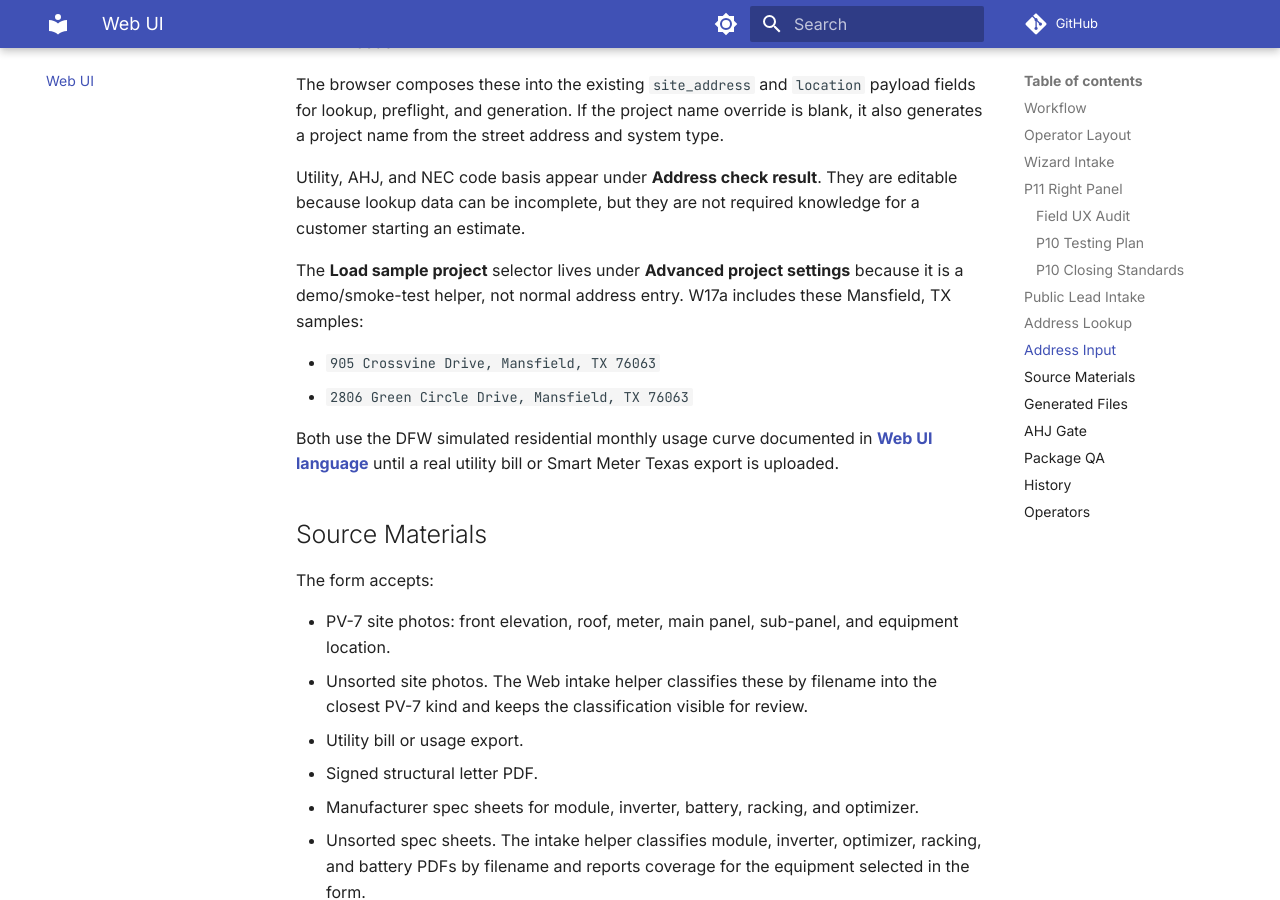
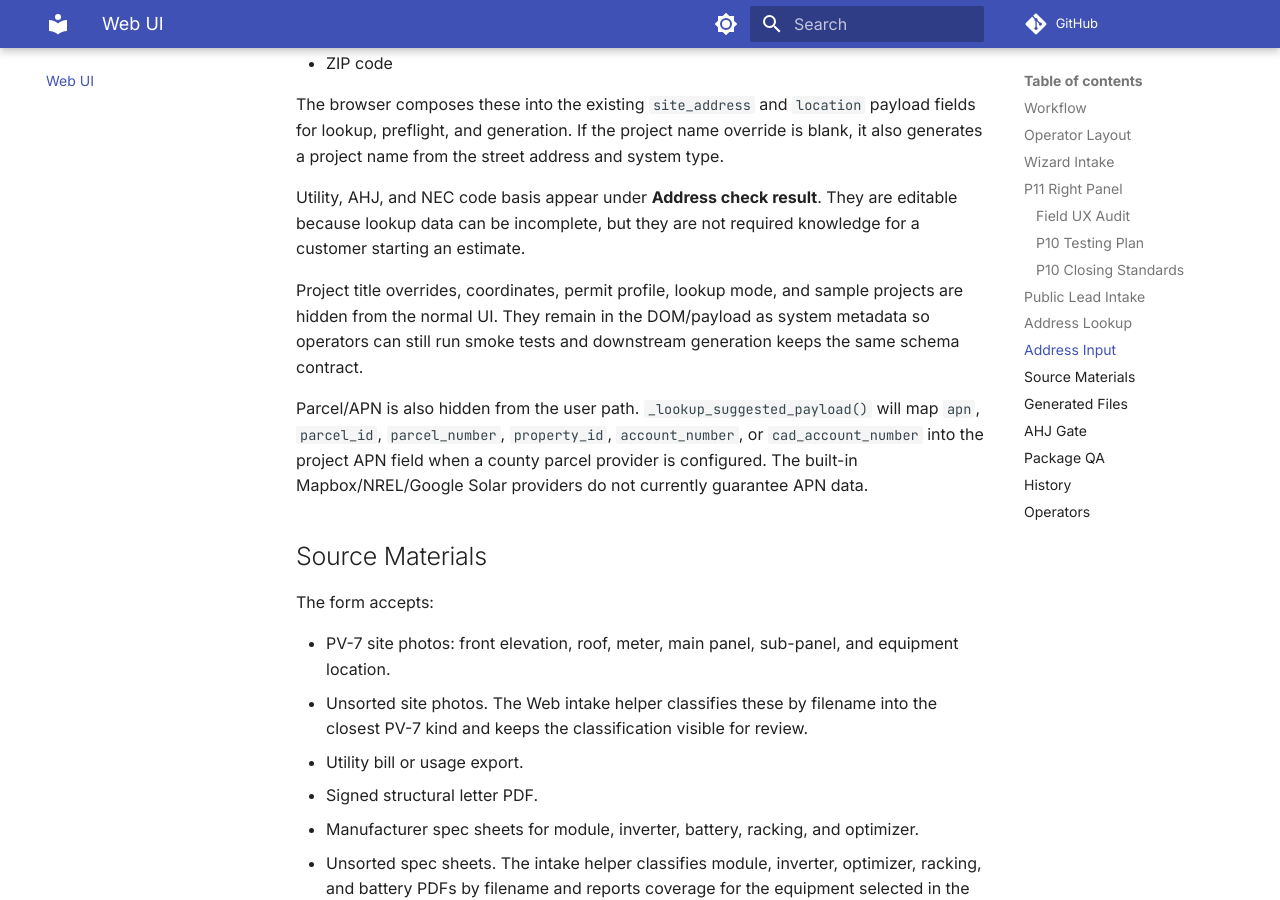
Before and after one commit to maxwu1978/pvess-calc, an MkDocs documentation site: the page built from docs/web-ui.md, in a window 1280 px wide and 900 px high, scrolled down 7738 px. Built offline with MkDocs 1.6.1 and Material for MkDocs 9.7.7, drawn with Linux system fonts in a browser that asks for light colours; comment, search, counter and statistics services are not loaded; some of the changed text lies outside the part shown.

Commit message:
Hide internal project fields

```diff
--- a/docs/web-ui.md
+++ b/docs/web-ui.md
@@ -135,7 +135,7 @@ generation still uses.
 |---|---|---|
 | Project | System type, customer name, standard U.S. address | Keep in the primary path. These are the only fields a normal user must know. |
 | Project | Utility, AHJ, code basis | Keep visible as **Address check result**. These are derived from lookup and editable for correction, but should not block estimate-stage continuation. |
-| Project | Project name, coordinates, APN, lookup mode, permit profile, sample project | Move behind **Advanced project settings**. Project name is auto-generated from address and system type when blank. |
+| Project | Project name, coordinates, APN, lookup mode, permit profile, sample project | Hide from the user path. Keep them as system metadata: project name is auto-generated, coordinates come from address lookup, permit profile and lookup mode use defaults, and APN is filled only when a parcel provider returns it. |
 | Usage | Meter number, ESID | Keep typed; project-specific utility identifiers. |
 | Usage | Meter location | Convert to select + Other in P12 (`Exterior garage wall`, `Exterior side wall`, `Basement`, `Meter bank`, `Other`). |
 | Usage | ESS install location, roof condition, attic access | Already good as selects. Keep. |
@@ -276,16 +276,16 @@ Utility, AHJ, and NEC code basis appear under **Address check result**. They
 are editable because lookup data can be incomplete, but they are not required
 knowledge for a customer starting an estimate.
 
-The **Load sample project** selector lives under **Advanced project settings**
-because it is a demo/smoke-test helper, not normal address entry. W17a includes
-these Mansfield, TX samples:
+Project title overrides, coordinates, permit profile, lookup mode, and sample
+projects are hidden from the normal UI. They remain in the DOM/payload as system
+metadata so operators can still run smoke tests and downstream generation keeps
+the same schema contract.
 
-- `905 Crossvine Drive, Mansfield, TX 76063`
-- `2806 Green Circle Drive, Mansfield, TX 76063`
-
-Both use the DFW simulated residential monthly usage curve documented in
-**[Web UI language](web-ui-language.md)** until a real utility bill or Smart
-Meter Texas export is uploaded.
+Parcel/APN is also hidden from the user path. `_lookup_suggested_payload()` will
+map `apn`, `parcel_id`, `parcel_number`, `property_id`, `account_number`, or
+`cad_account_number` into the project APN field when a county parcel provider is
+configured. The built-in Mapbox/NREL/Google Solar providers do not currently
+guarantee APN data.
 
 ## Source Materials
 
```
Also changed, not shown: docs/web-ui-language.md (+1 -1 lines), src/pvess_calc/web/static/index.html (+11 -38 lines), src/pvess_calc/web/static/styles.css (+0 -40 lines), 2 other files.
